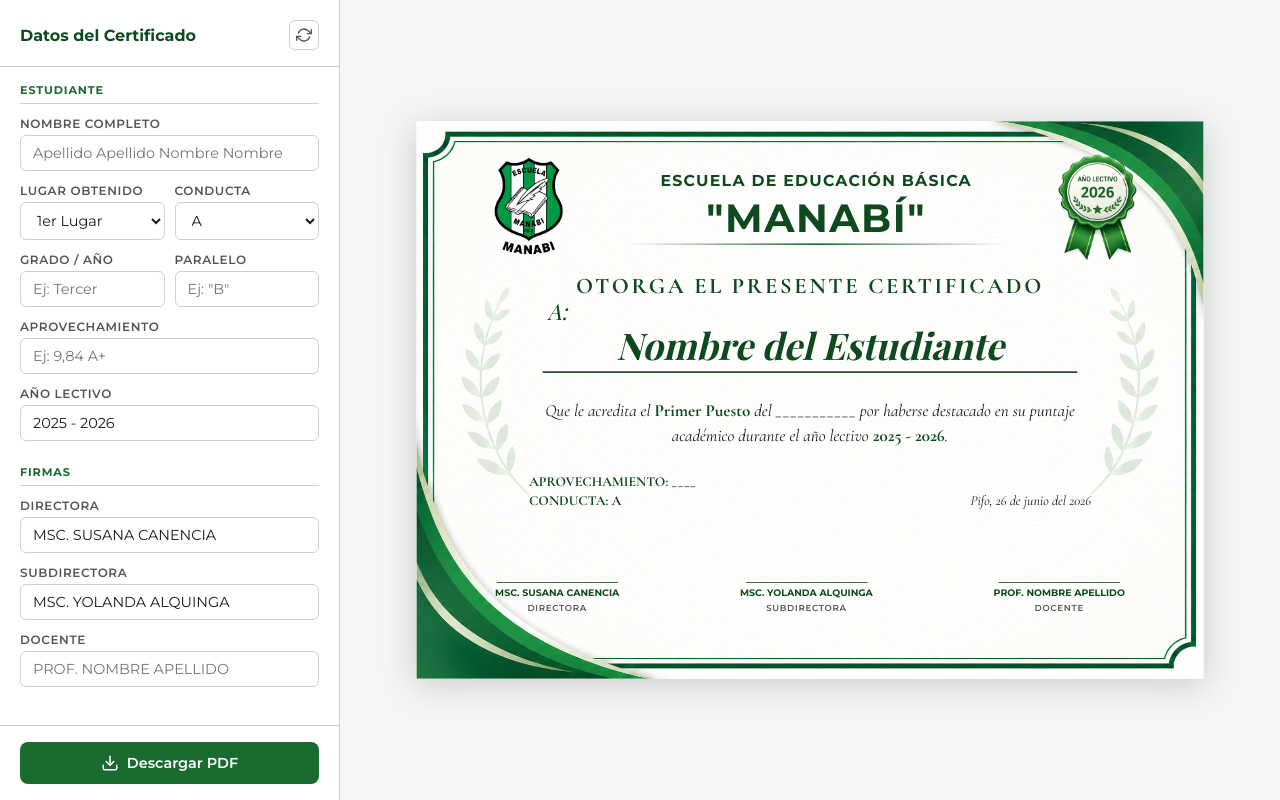
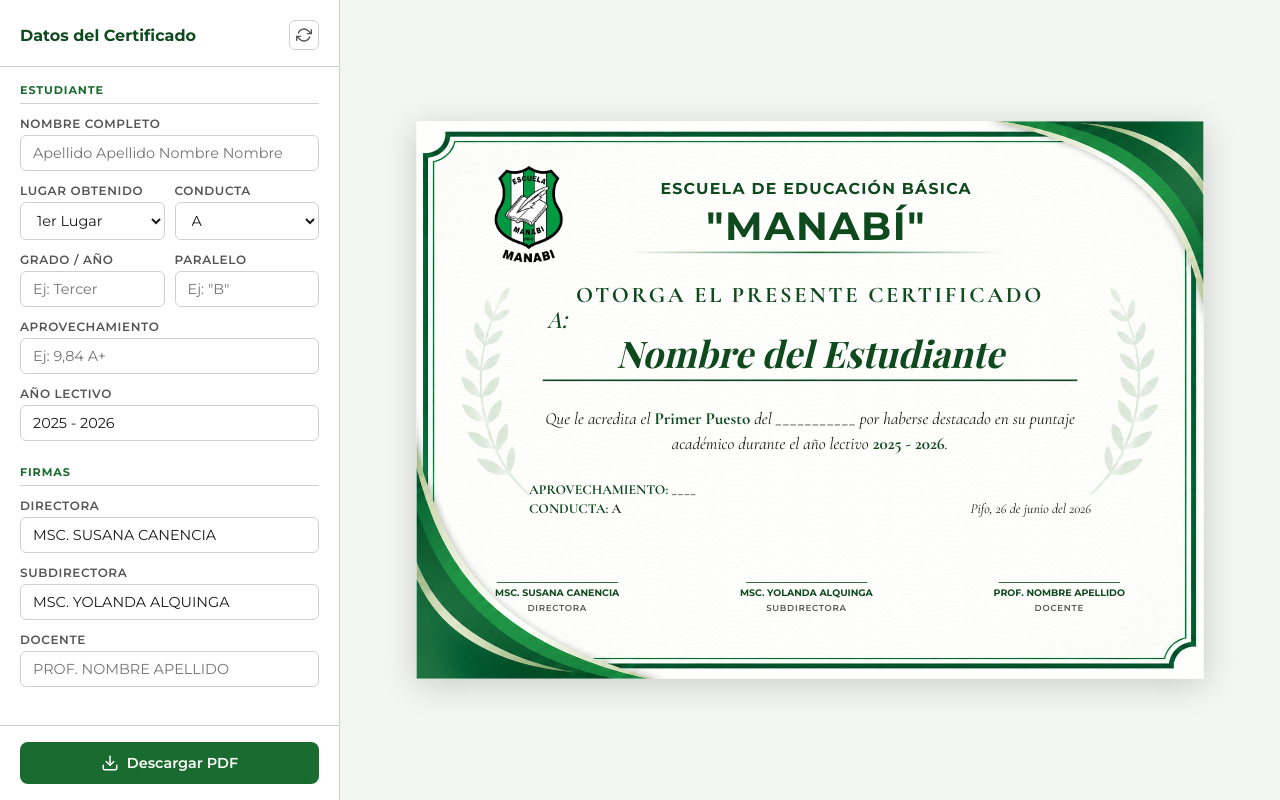
Before and after one commit to MarcoPozo/CertificadosAcademicosManabi, a React (Vite) app: page / in a window 1280 px wide. Built offline with nearby package versions, Linux system fonts and the light colour scheme; a web font is replaced by a local one.

Commit message:
feat: first version

```diff
--- a/src/components/CertificatePreview/CertificatePreview.css
+++ b/src/components/CertificatePreview/CertificatePreview.css
@@ -24,7 +24,7 @@
   flex-direction: column;
   align-items: center;
   height: 100%;
-  padding: 40px 72px 80px;
+  padding: 50px 72px 80px;
 }
 
 /* ---- Header ---- */
@@ -75,6 +75,7 @@
   height: 130px;
   object-fit: contain;
   flex-shrink: 0;
+  opacity: 0;
 }
 
 /* ---- Divider ---- */
```
